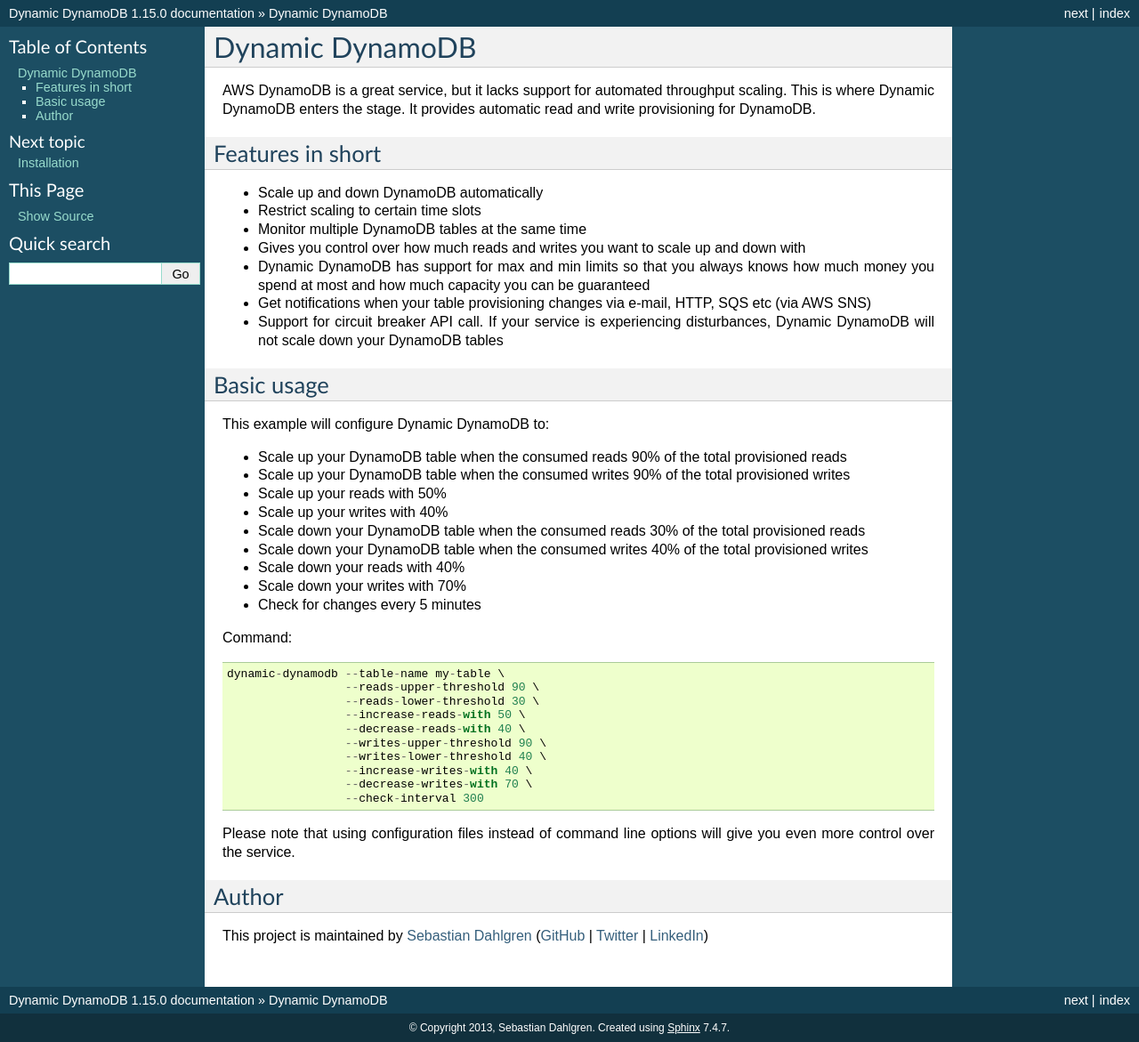
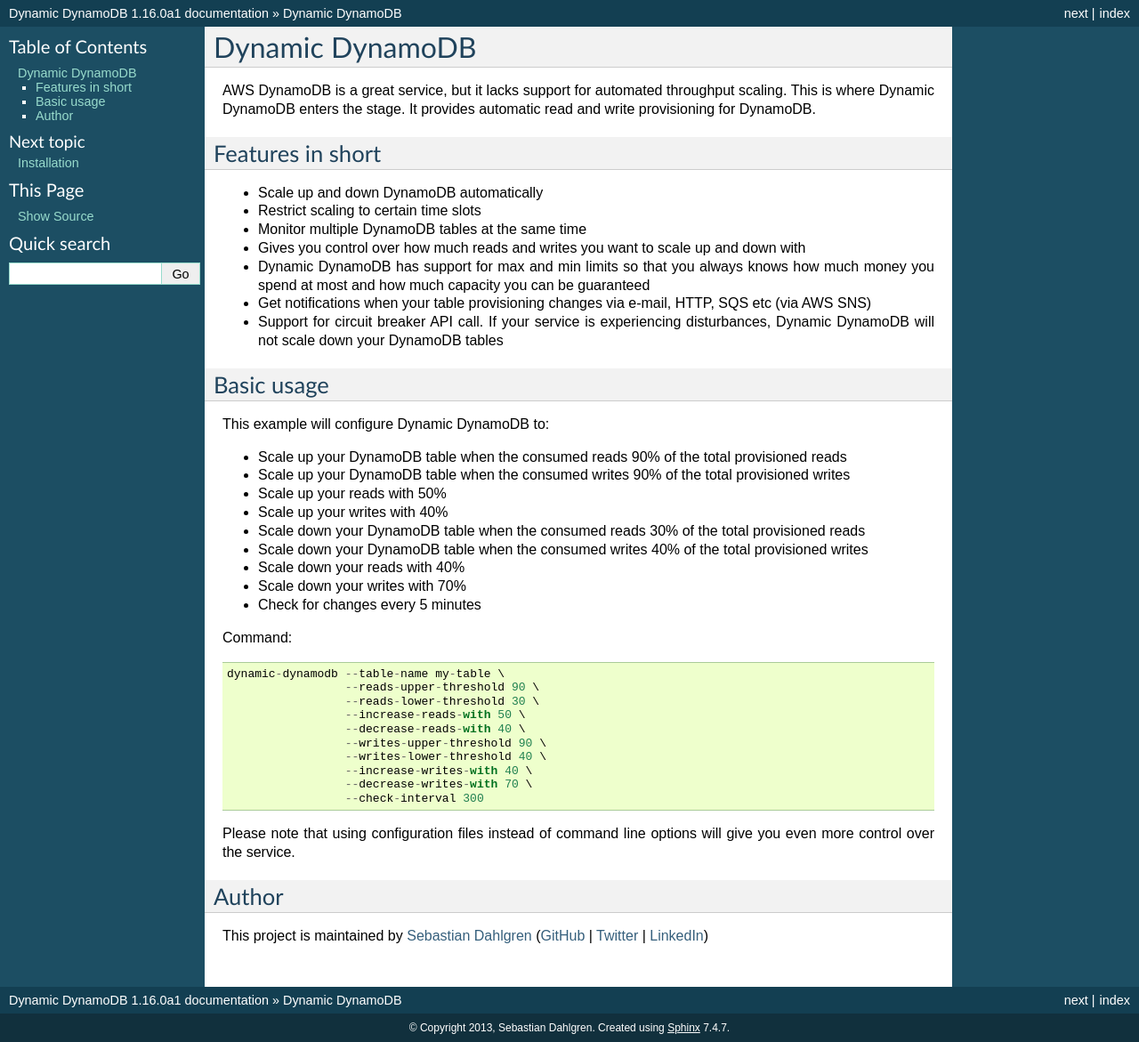
Before and after one commit to sebdah/dynamic-dynamodb, a Sphinx documentation site: the page built from docs/index.rst, in a window 1280 px wide. Shown: the whole page at 89% size. Built offline with Sphinx 7.4.7, drawn with Linux system fonts in a browser that asks for light colours.

Commit message:
Bumped version to 1.16.0a1

```diff
--- a/docs/conf.py
+++ b/docs/conf.py
@@ -51,9 +51,9 @@
 # built documents.
 #
 # The short X.Y version.
-version = '1.15'
+version = '1.16'
 # The full version, including alpha/beta/rc tags.
-release = '1.15.0'
+release = '1.16.0a1'
 
 # The language for content autogenerated by Sphinx. Refer to documentation
 # for a list of supported languages.
```
Also changed, not shown: 1 other file.
